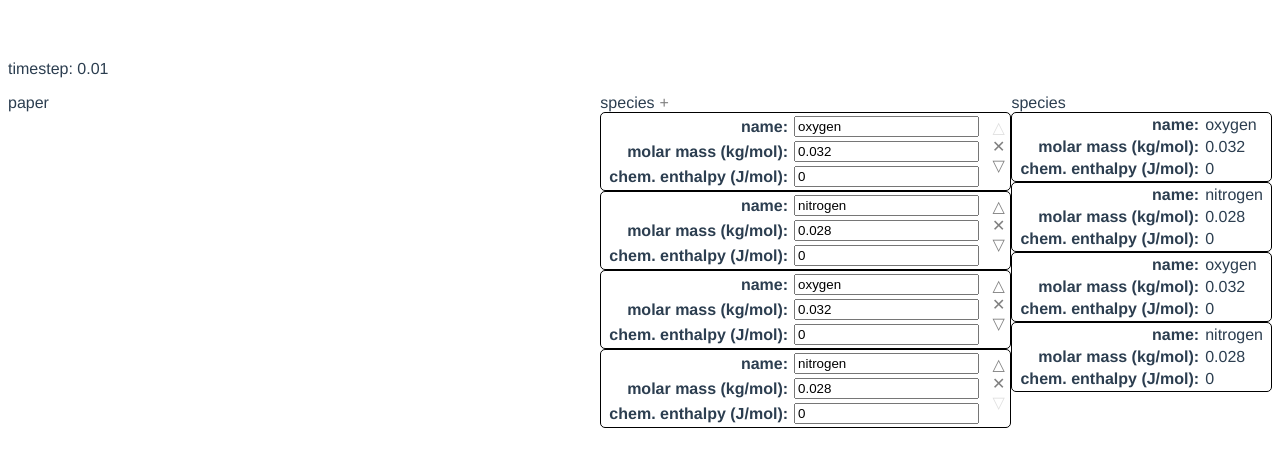
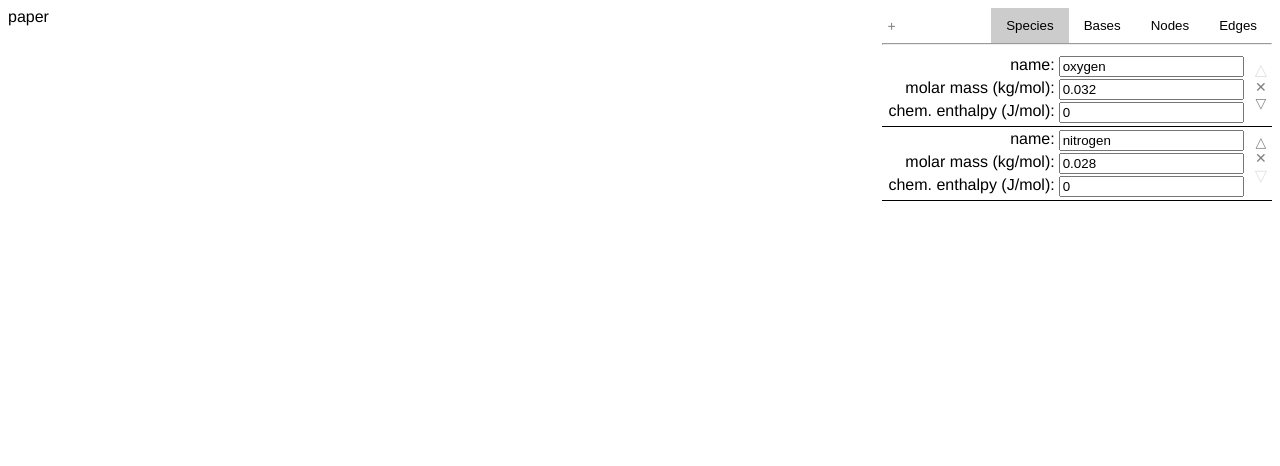
Before and after one commit to jeffechua/thermo, a Vue app in the folder web/: page / in a window 1280 px wide. Shown: the top 466 px of the page. Built offline with nearby package versions, Linux system fonts and the light colour scheme.

Commit message:
Added BasisSpec and tabbed spec editing.

```diff
--- a/web/src/App.vue
+++ b/web/src/App.vue
@@ -1,20 +1,55 @@
 <template>
   <div class="#app">
-    <p>timestep: {{ spec.timestep }}</p>
     <div style="display: flex">
       <div class="flex-grow">paper</div>
-      <list-manager
-        v-bind:indexer="spec"
-        v-bind:list="spec.species"
-        v-bind:component="speciesSpec"
-        v-bind:running="false"
-      />
-      <list-manager
-        v-bind:indexer="spec"
-        v-bind:list="spec.species"
-        v-bind:component="speciesSpec"
-        v-bind:running="true"
-      />
+      <div>
+        <div style="display: flex; align-items: center">
+          <a class="text-button" @click="add">+</a>
+          <div class="flex-grow" />
+          <button
+            class="tab"
+            :class="{ active: tab == 'species' }"
+            @click="tab = 'species'"
+          >
+            Species
+          </button>
+          <button
+            class="tab"
+            :class="{ active: tab == 'bases' }"
+            @click="tab = 'bases'"
+          >
+            Bases
+          </button>
+          <button
+            class="tab"
+            :class="{ active: tab == 'nodes' }"
+            @click="tab = 'nodes'"
+          >
+            Nodes
+          </button>
+          <button
+            class="tab"
+            :class="{ active: tab == 'edges' }"
+            @click="tab = 'edges'"
+          >
+            Edges
+          </button>
+        </div>
+        <hr style="margin-top: 0px" />
+        <list-manager
+          v-if="tab == 'species'"
+          :list="spec.species"
+          :component="speciesSpec"
+          :running="false"
+        />
+        <list-manager
+          v-if="tab == 'bases'"
+          :list="spec.bases"
+          :component="basisSpec"
+          :running="false"
+          :data="spec.species"
+        />
+      </div>
     </div>
   </div>
 </template>
@@ -22,39 +57,49 @@
 <script>
 import ListManager from "./components/ListManager.vue";
 import SpeciesSpec from "./components/SpeciesSpec.vue";
+import BasisSpec from "./components/BasisSpec.vue";
 import example from "./examples.js";
 
 export default {
   name: "App",
   components: {
-    ListManager
+    ListManager,
   },
   data() {
-    var spec = example;
-    spec.nextID = 0;
-    for (var species of spec.species) {
-      species.id = spec.nextID;
-      spec.nextID++;
-    }
-    for (var basis of spec.bases) {
-      basis.id = spec.nextID;
-      spec.nextID++;
-    }
-    for (var node of spec.nodes) {
-      node.id = spec.nextID;
-      spec.nextID++;
-    }
-    for (var edge of spec.edges) {
-      edge.id = spec.nextID;
-      spec.nextID++;
-    }
-    return { spec: spec };
+    return { spec: example, tab: "species" };
   },
   computed: {
     speciesSpec: {
       get() {
         return SpeciesSpec;
       },
+    },
+    basisSpec: {
+      get() {
+        return BasisSpec;
+      },
+    },
+  },
+  methods: {
+    add() {
+      switch (this.tab) {
+        case "species":
+          this.spec.species.push({
+            id: this.spec.nextID++,
+            name: "",
+            molarMass: 0.018,
+            chemH_: 0,
+          });
+          break;
+        case "bases":
+          this.spec.bases.push({
+            id: this.spec.nextID++,
+            name: "",
+            gamma: 1.4,
+            components: [],
+          });
+          break;
+      }
     },
   },
 };
@@ -65,30 +110,50 @@ export default {
   font-family: Avenir, Helvetica, Arial, sans-serif;
   -webkit-font-smoothing: antialiased;
   -moz-osx-font-smoothing: grayscale;
-  color: #2c3e50;
-  margin-top: 60px;
+}
+table {
+  border-spacing: 0px;
+}
+.tab {
+  background-color: inherit;
+  float: left;
+  border: none;
+  outline: none;
+  padding: 10px 15px;
+  transition: 0.3s;
+}
+/* Change background color of buttons on hover */
+.tab:hover {
+  background-color: #ddd;
+}
+/* Create an active/current tablink class */
+.tab.active {
+  background-color: #ccc;
 }
 .item-box {
-  border: 1px solid black;
-  border-radius: 5px;
+  border-bottom: 1px solid black;
+  padding-top: 2px;
+  padding-bottom: 2px;
   display: flex;
 }
 .item-box .contents {
   flex-grow: 1;
-  flex-shrink: 0;
   padding-left: 5px;
   padding-right: 5px;
 }
 .item-box th {
   text-align: right;
+  vertical-align: top;
+  font-weight: inherit;
+  font-size: inherit;
   padding-right: 3px;
 }
 .flex-grow {
   flex-grow: 1;
-  flex-shrink: 0;
 }
 .text-button {
   color: #808080;
+  font-size: 14px;
   padding-left: 5px;
   padding-right: 5px;
   user-select: none;
--- /dev/null
+++ b/web/src/components/BasisSpec.vue
@@ -0,0 +1,85 @@
+<template>
+  <div class="item-box">
+    <div class="contents">
+      <table>
+        <field
+          label="name"
+          type="text"
+          v-model="element_.name"
+          :running="running"
+        />
+        <field
+          label="gamma"
+          type="positive number"
+          v-model="element_.gamma"
+          :running="running"
+        />
+        <tr>
+          <th>components:</th>
+          <td style="display: flex; flex-direction: column">
+            <span v-for="id of element_.components" :key="id">
+              <button v-if="!running" @click="removeComponent(id)">
+                ✕ {{ getSpecies(id).name }}
+              </button>
+              <span v-else>{{ getSpecies(id).name }}</span>
+            </span>
+            <select @change="addComponent" v-if="!running">
+              <option value="-1">- select -</option>
+              <option
+                v-for="species of data.filter(
+                  (s) => !element_.components.includes(s.id)
+                )"
+                :key="species.id"
+                :value="species.id"
+              >
+                {{ species.name }}
+              </option>
+            </select>
+          </td>
+        </tr>
+      </table>
+    </div>
+    <list-nav
+      v-if="!running"
+      :first="first"
+      :last="last"
+      @moveup="$emit('moveup')"
+      @delete="$emit('delete')"
+      @movedown="$emit('movedown')"
+    />
+  </div>
+</template>
+
+<script>
+import ListNav from "./ListNav.vue";
+import Field from "./Field.vue";
+
+export default {
+  name: "BasisSpec",
+  props: ["element", "running", "first", "last", "data"],
+  emits: ["moveup", "delete", "movedown"],
+  components: { ListNav, Field },
+  data() {
+    return {
+      // evilly bypass the prop mutation restriction
+      element_: this.element,
+    };
+  },
+  methods: {
+    getSpecies(id) {
+      return this.data.find((species) => id == species.id);
+    },
+    addComponent(event) {
+      let id = parseInt(event.target.value);
+      event.target.value = -1;
+      if (id == "-1") return;
+      if (this.element_.components.includes(id)) return;
+      this.element_.components.push(id);
+    },
+    removeComponent(id) {
+      let index = this.element_.components.indexOf(id);
+      if (index != -1) this.element_.components.splice(index, 1);
+    },
+  },
+};
+</script>
--- a/web/src/components/ListManager.vue
+++ b/web/src/components/ListManager.vue
@@ -1,36 +1,30 @@
 <template>
   <div>
-    <span>species</span>
-    <a
-      v-if="!running"
-      class="text-button"
-      @click="list_.push({ id: indexer_.nextID++ })"
-      >+</a
-    >
-    <div v-for="(item, i) of list_" :key="item.id">
-      <component
-        v-bind:is="component"
-        v-bind:element="list_[i]"
-        v-bind:running="running"
-        v-bind:first="i == 0"
-        v-bind:last="i == list_.length - 1"
-        @moveup="list_.splice(i - 1, 0, list_.splice(i, 1)[0])"
-        @delete="list_.splice(i, 1)"
-        @movedown="list_.splice(i + 1, 0, list_.splice(i, 1)[0])"
-      />
-    </div>
+    <component
+      v-for="(item, i) of list_"
+      :key="item.id"
+      :is="component"
+      :element="list_[i]"
+      :running="running"
+      :first="i == 0"
+      :last="i == list_.length - 1"
+      :data="data"
+      @moveup="list_.splice(i - 1, 0, list_.splice(i, 1)[0])"
+      @delete="list_.splice(i, 1)"
+      @movedown="list_.splice(i + 1, 0, list_.splice(i, 1)[0])"
+    />
   </div>
 </template>
 
 <script>
 export default {
   name: "SpeciesSpec",
-  props: ["indexer", "list", "component", "running"],
+  props: ["label", "list", "generator", "component", "running", "data"],
   data() {
     return {
       // evilly bypass the prop mutation restriction
       list_: this.list,
-      indexer_: this.indexer,
+      root_: this.root,
     };
   },
 };
--- a/web/src/components/SpeciesSpec.vue
+++ b/web/src/components/SpeciesSpec.vue
@@ -6,26 +6,26 @@
           label="name"
           type="text"
           v-model="element_.name"
-          v-bind:running="running"
+          :running="running"
         />
         <field
           label="molar mass (kg/mol)"
           type="positive number"
           v-model="element_.molarMass"
-          v-bind:running="running"
+          :running="running"
         />
         <field
           label="chem. enthalpy (J/mol)"
           type="number"
           v-model="element_.chemH_"
-          v-bind:running="running"
+          :running="running"
         />
       </table>
     </div>
     <list-nav
       v-if="!running"
-      v-bind:first="first"
-      v-bind:last="last"
+      :first="first"
+      :last="last"
       @moveup="$emit('moveup')"
       @delete="$emit('delete')"
       @movedown="$emit('movedown')"
--- a/web/src/examples.js
+++ b/web/src/examples.js
@@ -1,22 +1,15 @@
 export default {
+    "nextID": 8,
     "timestep": 0.01,
     "species": [
         {
+            "id": 0,
             "name": "oxygen",
             "molarMass": 0.032,
             "chemH_": 0
         },
         {
-            "name": "nitrogen",
-            "molarMass": 0.028,
-            "chemH_": 0
-        },
-        {
-            "name": "oxygen",
-            "molarMass": 0.032,
-            "chemH_": 0
-        },
-        {
+            "id": 1,
             "name": "nitrogen",
             "molarMass": 0.028,
             "chemH_": 0
@@ -24,64 +17,58 @@ export default {
     ],
     "bases": [
         {
+            "id": 2,
             "name": "air",
             "gamma": 1.4,
-            "components": [
-                "oxygen",
-                "nitrogen"
-            ]
+            "components": [0, 1]
         }
     ],
     "nodes": [
         {
+            "id": 3,
             "type": "SourceSink",
             "name": "nitrogen main",
             "basis": "air",
             "P": 1.5e5,
             "T": 298,
-            "xs": [
-                0.98,
-                0.02
-            ]
+            "xs": [0.98, 0.02]
         },
         {
+            "id": 4,
             "type": "IsochoricCell",
             "name": "cylinder",
             "basis": "air",
             "P": 1.1e5,
             "V": 0.5,
             "T": 298,
-            "xs": [
-                0.79,
-                0.21
-            ]
+            "xs": [0.79, 0.21]
         },
         {
+            "id": 5,
             "type": "IsobaricCell",
             "name": "tank",
             "basis": "air",
             "P": 1e5,
             "T": 298,
-            "ns": [
-                0,
-                0
-            ]
+            "ns": [0, 0]
         }
     ],
     "edges": [
         {
+            "id": 6,
             "type": "VelocityHeadLossPipe",
             "name": "line to cylinder",
-            "origin": "nitrogen main",
-            "target": "cylinder",
+            "origin": 3,
+            "target": 4,
             "diameter": 0.1,
             "headsLost": 1
         },
         {
+            "id": 7,
             "type": "VelocityHeadLossPipe",
             "name": "line to tank",
-            "origin": "cylinder",
-            "target": "tank",
+            "origin": 4,
+            "target": 5,
             "diameter": 0.1,
             "headsLost": 1
         }
```
Also changed, not shown: web/src/components/ListNav.vue (+2 -6 lines).
